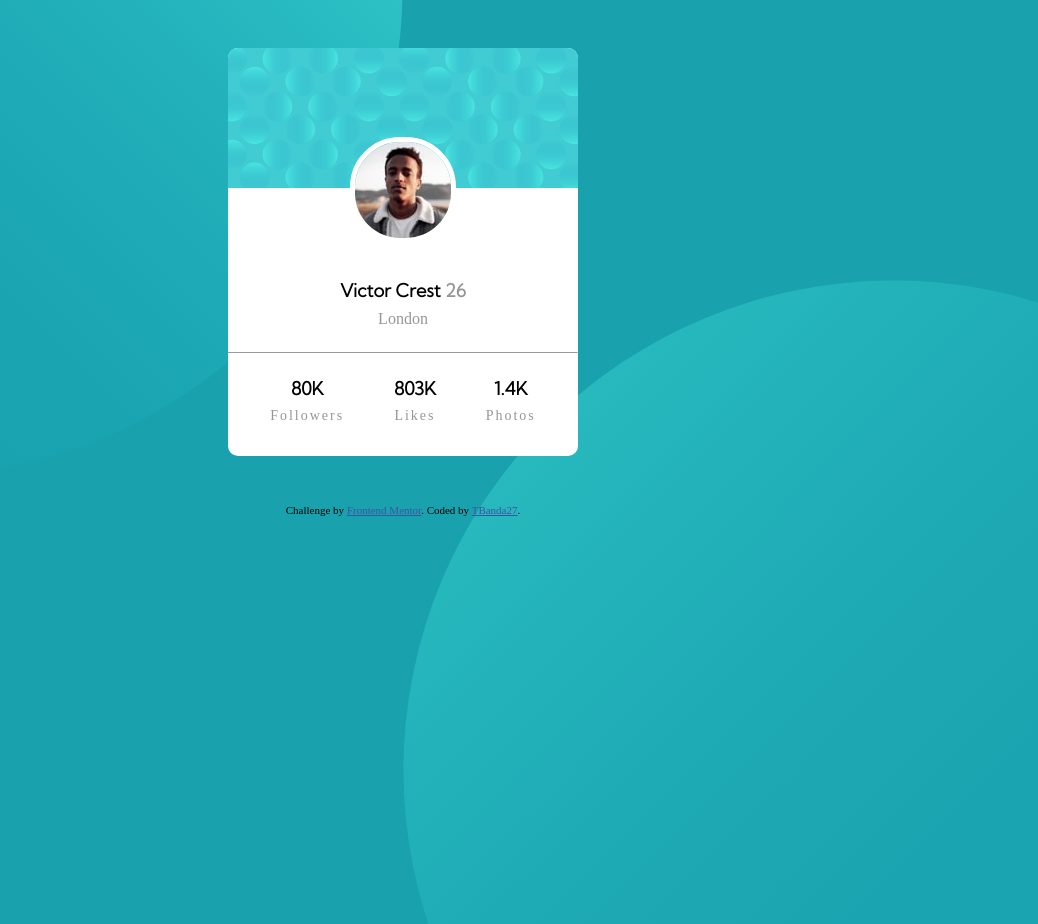
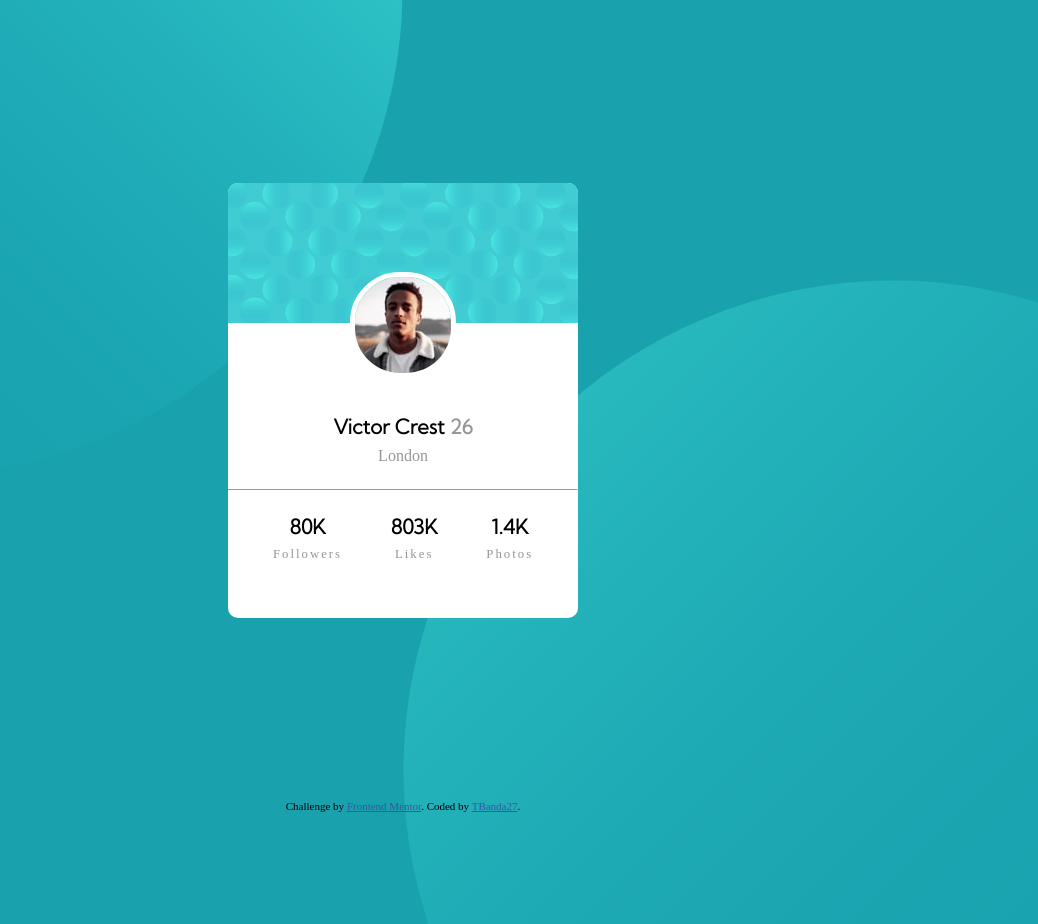
Before and after one commit to TBanda27/Profile-card-component, a plain HTML site: page index.html in a window 1280 px wide. Shown: the whole page, without its empty margins (237-1275 px from the left). Drawn offline with Linux system fonts and the light colour scheme.

Commit message:
Fourth commit

```diff
--- a/index.html
+++ b/index.html
@@ -16,7 +16,6 @@
   </style>
 </head>
 <body>
-  <main>
   <div class="overlay-patterns">
     <div class="bg-pattern-top">
       <img src="./images/bg-pattern-top.svg" alt="bg-pattern-top">
@@ -25,6 +24,7 @@
       <img src="./images/bg-pattern-bottom.svg" alt="bg-pattern-bottom">
     </div>
   </div>
+  <main>
     <section class="card">
       <div class="card-head">
         <img src="./images/bg-pattern-card.svg" alt="pattern-background" class='background-image' >
--- a/style.css
+++ b/style.css
@@ -12,9 +12,14 @@
 }
 body {
   background: var(--dark-cyan);
-  width: 100vw;
-  height: 100vh;
-  overflow: clip;
+  min-height: 100vh;
+  /* overflow: clip; */
+}
+main {
+  display: flex;
+  align-items: center;
+  justify-content: center;
+  min-height: 100vh;
 }
 
 ul {
@@ -28,14 +33,14 @@ li {
   margin-bottom: 1.5rem;
 }
 li p {
-  font-size: 14px;
+  font-size: 0.8rem;
   padding: 0.5rem;
   letter-spacing: 0.125rem;
 }
 h1,
 h2 {
   font-family: "Kumbh Sans", sans-serif;
-  font-size: 18px;
+  font-size: 1.25rem;
   font-weight: 700 !important;
 }
 h2 {
@@ -69,9 +74,8 @@ p {
   z-index: -1;
 }
 section {
-  margin: 3rem auto !important;
-  max-width: 350px;
-  margin: auto;
+  min-width: 350px;
+  max-height: 500px;
   justify-content: center;
   text-align: center;
   background: white;
@@ -99,3 +103,18 @@ section {
 .horizontal-rule {
   border-bottom: 0.1% solid var(--dark-gray);
 }
+
+/* .bg-pattern-top {
+  position: absolute;
+  bottom: 25%;
+  right: 50%;
+  overflow: hidden;
+  z-index: -1;
+}
+.bg-pattern-bottom {
+  position: absolute;
+  overflow: hidden;
+  left: 50%;
+  top: 25%;
+  z-index: -1;
+} */
```
Lines whose indentation alone changed are shown as unchanged.
